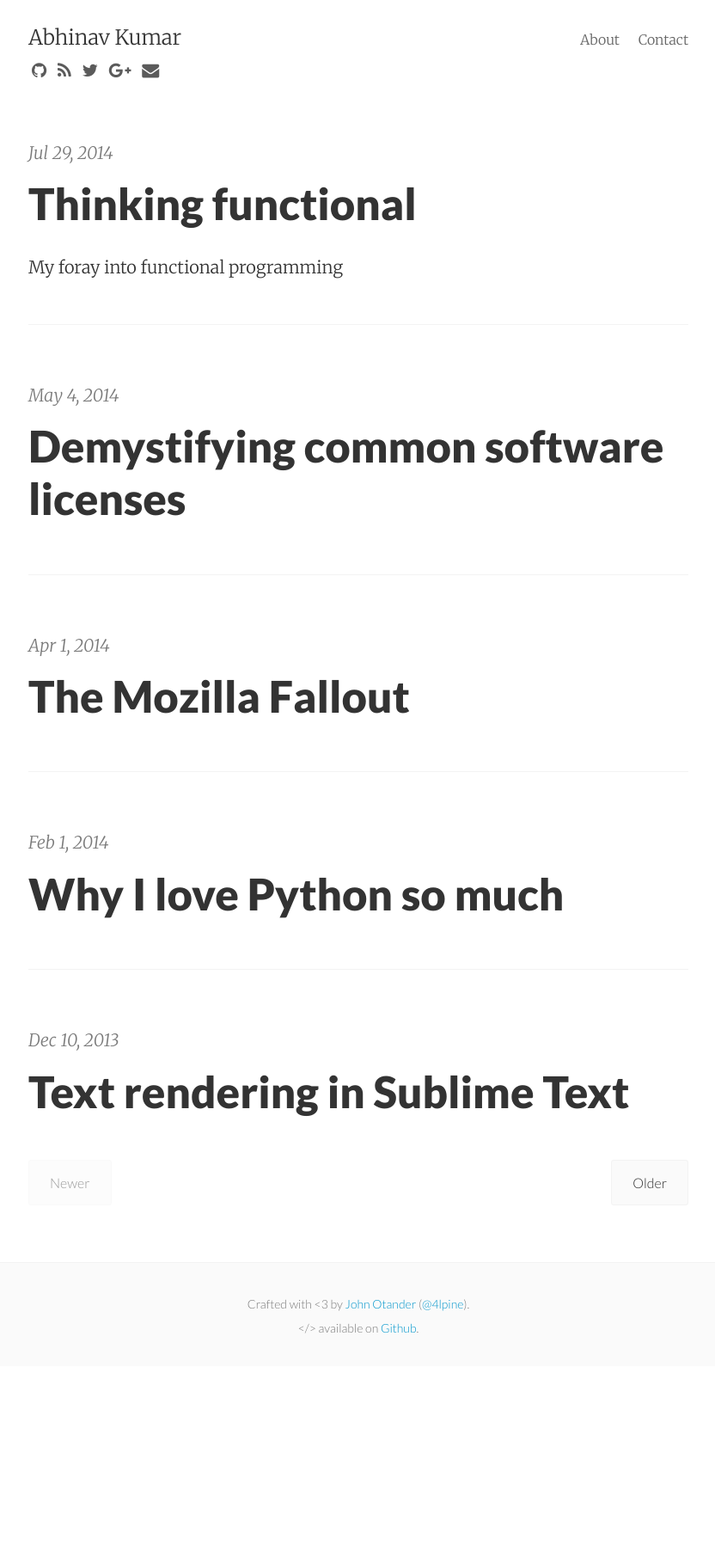
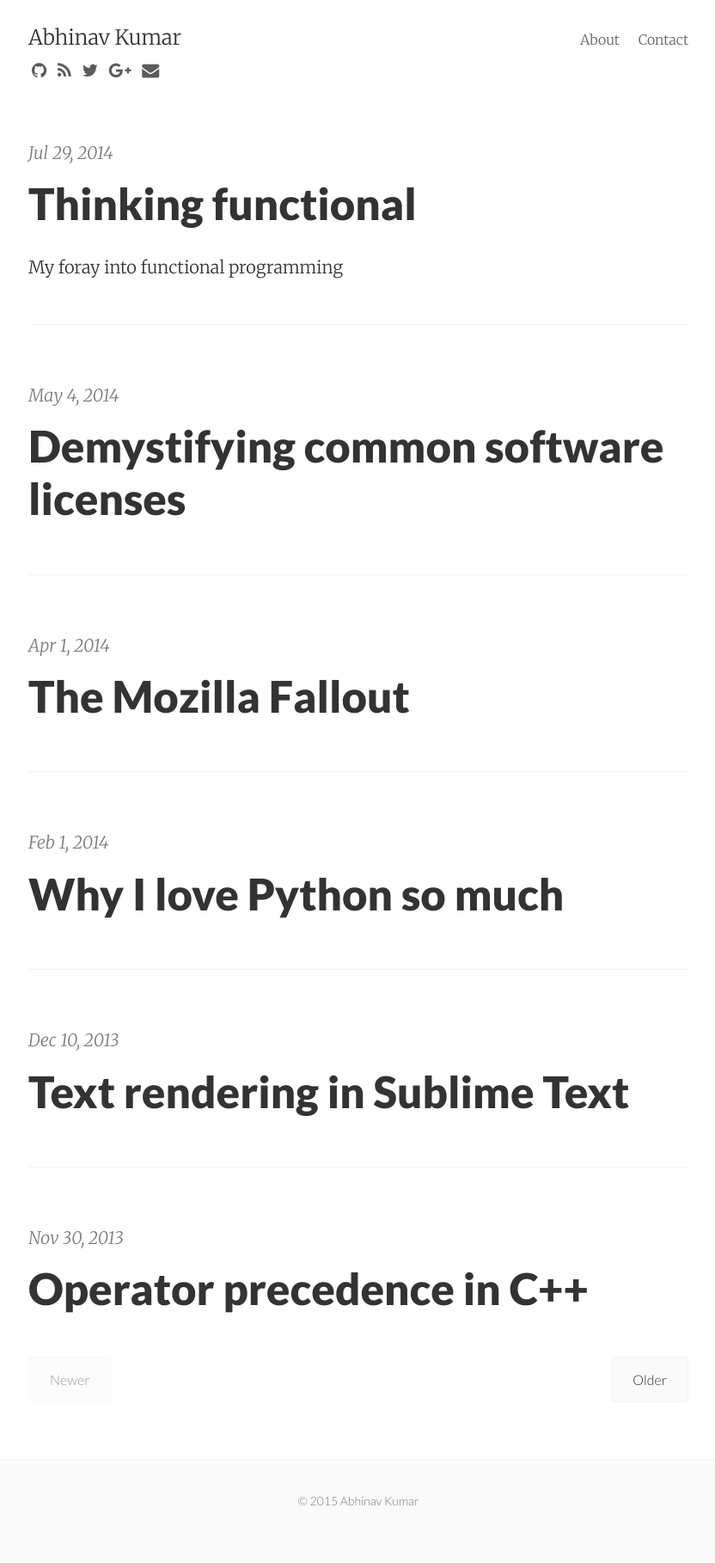
Before and after one commit to abhnvkmr/abhnvkmr.github.io, a Jekyll site: the page built from index.html, in a window 1280 px wide. Shown: the whole page at 86% size, without its empty margins (223-1055 px from the left). Built offline with Jekyll 4.4.1, drawn with Linux system fonts in a browser that asks for light colours; nearby versions of some CDN libraries; Markdown is read by kramdown in place of the engine named in the settings; the list of posts is cut into pages by our own code; before the commit the page ends 1589 px from its top, so only the background shows below that.

Commit message:
Fixing the new theme

```diff
--- a/_config.yml
+++ b/_config.yml
@@ -7,14 +7,14 @@ baseurl:     ""
 url:         "http://abhinavk.me"
 
 # Google analytics
-google_analytics:
+google_analytics: UA-32755544-2
 
 # Optional features
-animated:           true
+animated:           false
 show_related_posts: false
 show_post_footers:  false
 
-disqus_shortname: abhinavkme
+disqus_shortname:
 
 # Social icons
 show_social_icons: true
@@ -44,6 +44,6 @@ markdown:     redcarpet
 redcarpet:
   extensions: ['smart', 'tables', 'with_toc_data']
 permalink:    /:year/:month/:title/
-paginate:     5
+paginate:     6
 sass:
   compressed: true
--- a/_includes/footer.html
+++ b/_includes/footer.html
@@ -2,8 +2,7 @@
   <div class="p2 wrap">
     <div class="measure mt1 center">
       <small>
-        Crafted with &lt;3 by <a href="http://johnotander.com">John Otander</a> (<a href="https://twitter.com/4lpine">@4lpine</a>).<br>
-        &lt;/&gt; available on <a href="https://github.com/johnotander/pixyll">Github</a>.
+        &copy; 2015 Abhinav Kumar
       </small>
     </div>
   </div>
```
